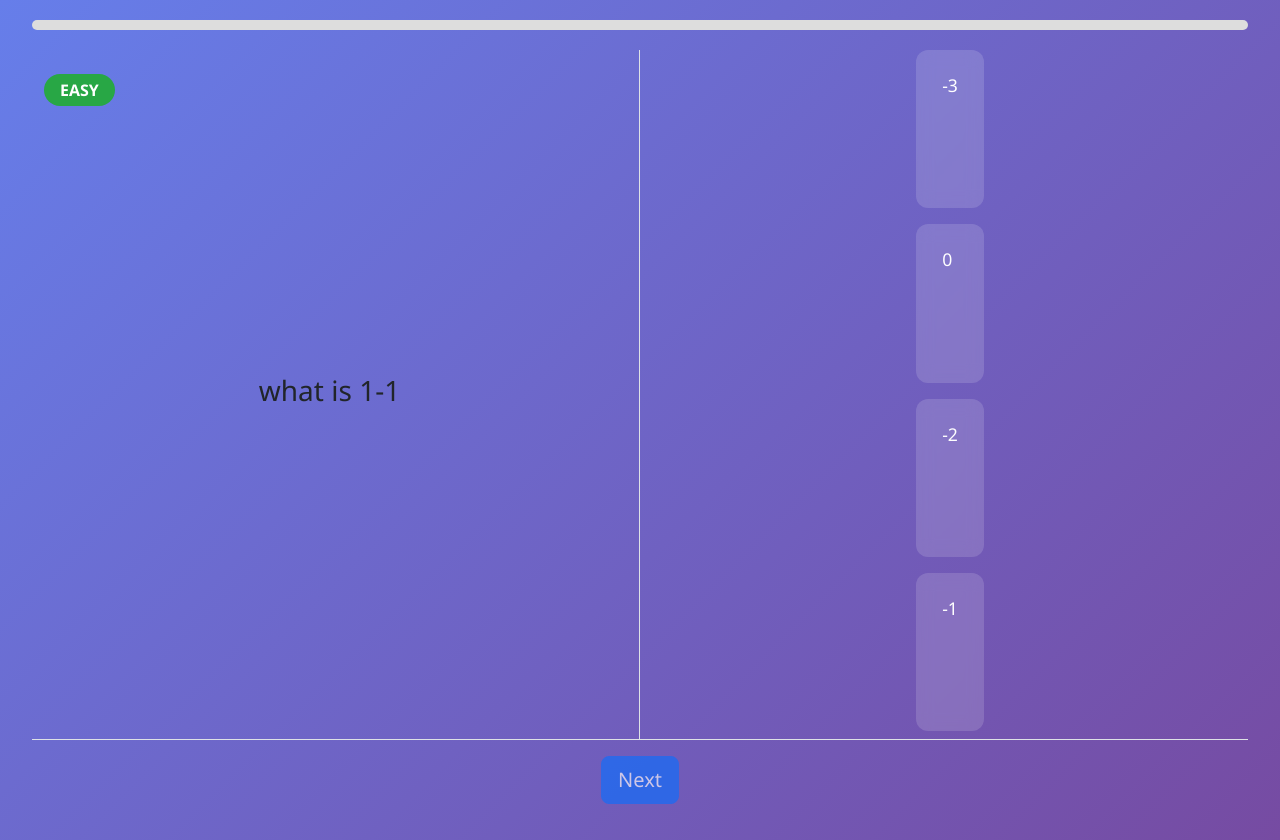
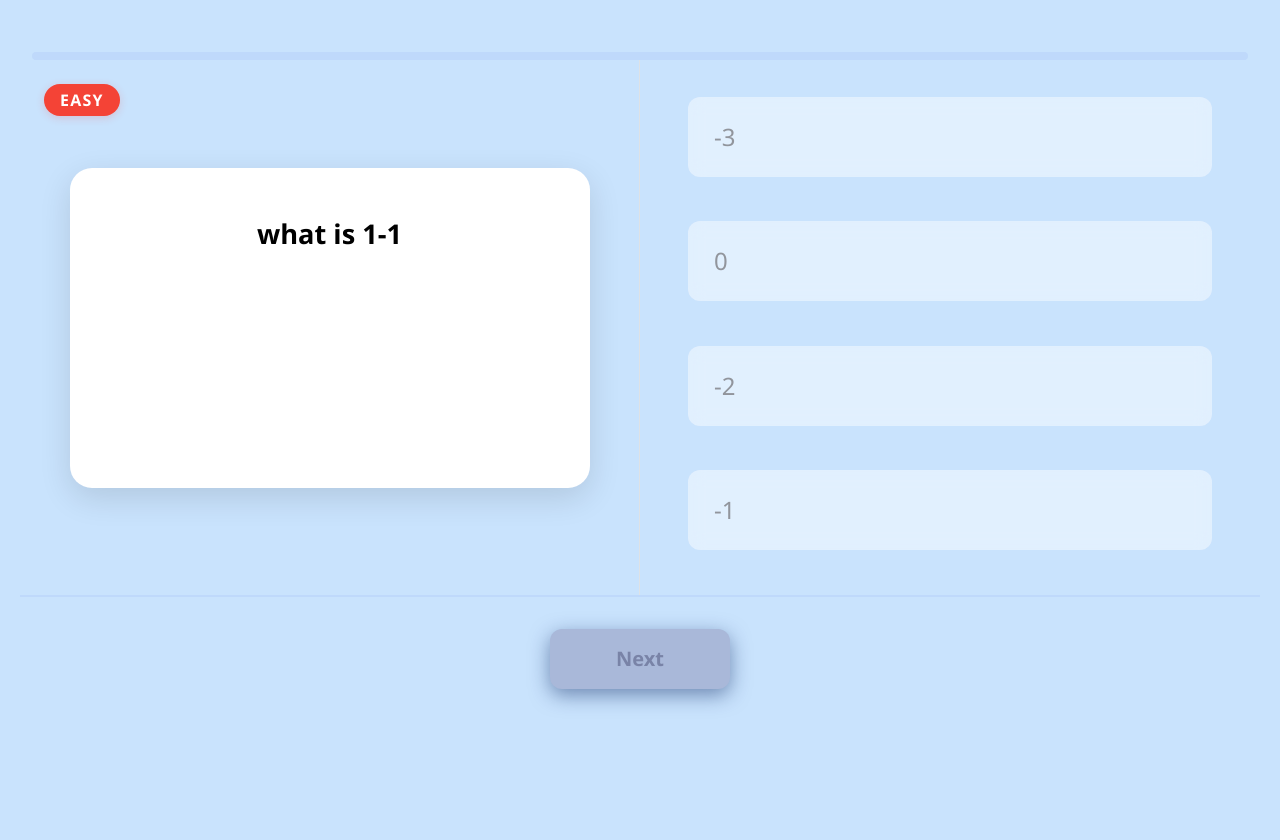
Before and after one commit to s0l1tary/IM3180-Project, a Django app: page /quiz/take_quiz/ in a window 1280 px wide. Run offline with Django 5.2, Linux system fonts and the light colour scheme; a user stored in the database is signed in; data comes from the database, SQL or seed files in the repository.

Commit message:
updated quiz css

```diff
--- a/mysite/quiz/static/quiz/css/quiz.css
+++ b/mysite/quiz/static/quiz/css/quiz.css
@@ -1,25 +1,72 @@
 body {
   font-family: 'Segoe UI', Tahoma, Geneva, Verdana, sans-serif;
-  background: linear-gradient(135deg, #667eea 0%, #764ba2 100%);
+  background: #c9e3fd !important;
   min-height: 100vh;
   padding: 20px;
 }
 
-/* Progress Bar styling */
+/* Difficulty badge styling */
+  #difficulty-tag {
+    position: absolute;
+    top: 20px;
+    left: 32px;
+    background: #f44336;
+    color: #fff;
+    padding: 6px 18px;
+    font-weight: bold;
+    font-size: 0.95rem;
+    border-radius: 14px;
+    letter-spacing: 1.2px;
+    box-shadow: 0 2px 8px rgba(244, 67, 54, 0.2);
+    z-index: 25;
+  }
+
+  /* Progress bar margin */
+  .progress-bar-container {
+    margin-top: 32px;
+  }
+
+    /* Progress bar container track */
 .progress-bar-container {
-  width: 100%;
-  height: 10px;
-  background-color: #ddd;
-  border-radius: 5px;
+  background-color: #bfd9fb; /* lighter background for track */
+  height: 8px;
+  border-radius: 4px;
   overflow: hidden;
-  margin-bottom: 20px;
 }
 
+/* Progress bar fill */
 #progress-bar {
-  height: 100%;
-  width: 0%;
-  background-color: #afa6e9; /* green */
+  width: 0; /* this is dynamically updated */
+  height: 8px;
+  background-color: #3d507a; /* your requested dark blue fill */
+  border-radius: 4px;
   transition: width 0.3s ease;
+}
+
+/* Left column with fixed question box */
+.col-md-6.d-flex.border-end {
+  padding: 60px 48px;
+  display: flex !important;
+  justify-content: center;
+  align-items: center;
+  position: relative;
+  background: transparent;
+}
+
+  /* Question box - fixed size, white background */
+.question-box {
+  background-color: #fff !important;
+  box-shadow: 0 10px 32px rgba(0,0,0,0.12);
+  border-radius: 22px;
+  width: 520px;
+  height: 320px;
+  padding: 48px 38px;
+  font-size: 1.7rem;
+  font-weight: 600;
+  color: #000;
+  text-align: center;
+  line-height: 1.35;
+  overflow-y: auto;
 }
 
 /* Make the right column take full height */
@@ -38,12 +85,12 @@ body {
   width: 100%;
   padding: 1.25rem 1.5rem;
   text-align: left;
-  font-size: 1.1rem;
+  font-size: 1.5rem;
   font-weight: 500;
   border-radius: 0.75rem;
   border: 2px solid transparent;
-  background-color: rgba(255, 255, 255, 0.15);
-  color: #fff;
+  background-color: rgba(255, 255, 255, 0.45);
+  color: #91959c;
   transition: all 0.25s ease;
   backdrop-filter: blur(8px);
 }
@@ -65,6 +112,45 @@ body {
   color: #fff;
 }
 
+
+/* Next button footer */
+.next-btn-footer {
+  width: 100%;
+  border-top: 2px solid #bfd9fb;
+  padding: 32px 0 36px 0;
+  text-align: center;
+  z-index: 50;
+}
+
+  /* Next button style */
+#next-btn {
+  background-color: #3d507a;
+  border-radius: 12px;
+  border: none;
+  color: #fff;
+  font-weight: 700;
+  font-size: 1.25rem;
+  width: 180px;
+  height: 60px;
+  box-shadow: 0 6px 20px rgba(17, 45, 106, 0.5);
+  margin: 0 auto;
+  transition: background 0.22s ease;
+  cursor: pointer;
+  position: relative;
+  z-index: 60;
+}
+
+#next-btn:disabled {
+  background: #a9b8d9;
+  color: #7983a7;
+  cursor: not-allowed;
+}
+
+#next-btn:not(:disabled):hover {
+  background-color: #28344f;
+}
+
+
 /* Different colors based on difficulty */
 .badge.easy {
   background-color: #28a745; /* green */
--- a/mysite/quiz/templates/quiz/quiz.html
+++ b/mysite/quiz/templates/quiz/quiz.html
@@ -3,6 +3,7 @@
 
 {% block extra_css %}
 <link rel="stylesheet" href="{% static 'quiz/css/quiz.css' %}">
+
 {% endblock %}
 
 {% block title %}
@@ -10,48 +11,38 @@ Quiz · DeepLearn
 {% endblock %}
 
 {% block content %}
-<div class="container-fluid vh-100 d-flex flex-column justify-content-between">
-  <!-- Progress Bar -->
+<div class="container-fluid vh-100 body-gradient d-flex flex-column justify-content-between">
   <div class="progress-bar-container">
     <div id="progress-bar"></div>
   </div>
 
-  <!-- Quiz area -->
   <div class="row flex-grow-1">
-    <!-- Left: Question -->
-    <div class="col-md-6 d-flex flex-column align-items-center justify-content-center border-end position-relative">
-      <!-- Difficulty Tag -->
-      <div id="difficulty-tag"
-          class="position-absolute top-0 start-0 m-4 badge rounded-pill bg-secondary px-3 py-2 fs-6">
-      </div>
-
-      <!-- Question text -->
-      <h3 id="question-text" class="text-center px-4"></h3>
+    <div class="col-md-6 d-flex border-end position-relative">
+      <div id="difficulty-tag" class="badge">EASY</div>
+      <div class="question-box" id="question-text"></div>
     </div>
 
-    <!-- Right: Options -->
-    <div class="col-md-6 d-flex flex-column align-items-start justify-content-center px-5">
+    <div class="col-md-6 d-flex flex-column px-5" style="position: relative;">
       {% csrf_token %}
       <input type="hidden" id="quiz-id" value="{{ quiz_id }}">
-      <div id="options-container" class="d-grid gap-2"></div>
+          <div id="options-container">
+      <div class="option-btn">Option 1</div>
+      <div class="option-btn">Option 2</div>
+      <div class="option-btn">Option 3</div>
+      <div class="option-btn">Option 4</div>
     </div>
   </div>
 
-  <!-- Bottom: Next button -->
-  <div class="text-center py-3 border-top">
-    <button id="next-btn" class="btn btn-primary btn-lg" disabled>Next</button>
+  <div class="next-btn-footer">
+    <button id="next-btn" disabled>Next</button>
   </div>
 </div>
 
-<!-- JSON data for JS -->
 {{ questions|json_script:"questions-data" }}
 
-<!-- Pass submit url -->
 <script>
   const submitUrl = "{% url 'submit_quiz' quiz_id %}";
   const resultsUrl = "{% url 'results' %}";
 </script>
-
-<!-- Link external JS -->
 <script src="{% static 'quiz/js/quiz.js' %}"></script>
 {% endblock %}
```
